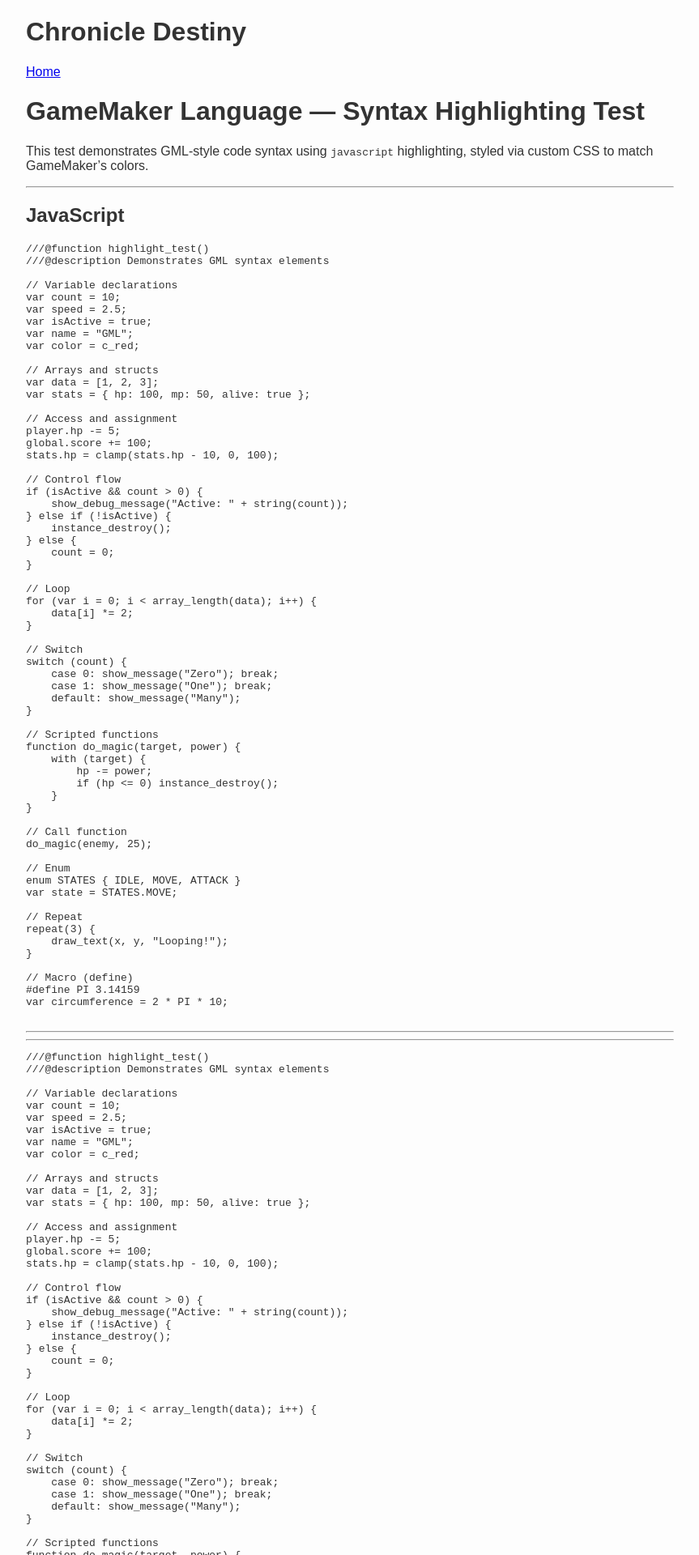
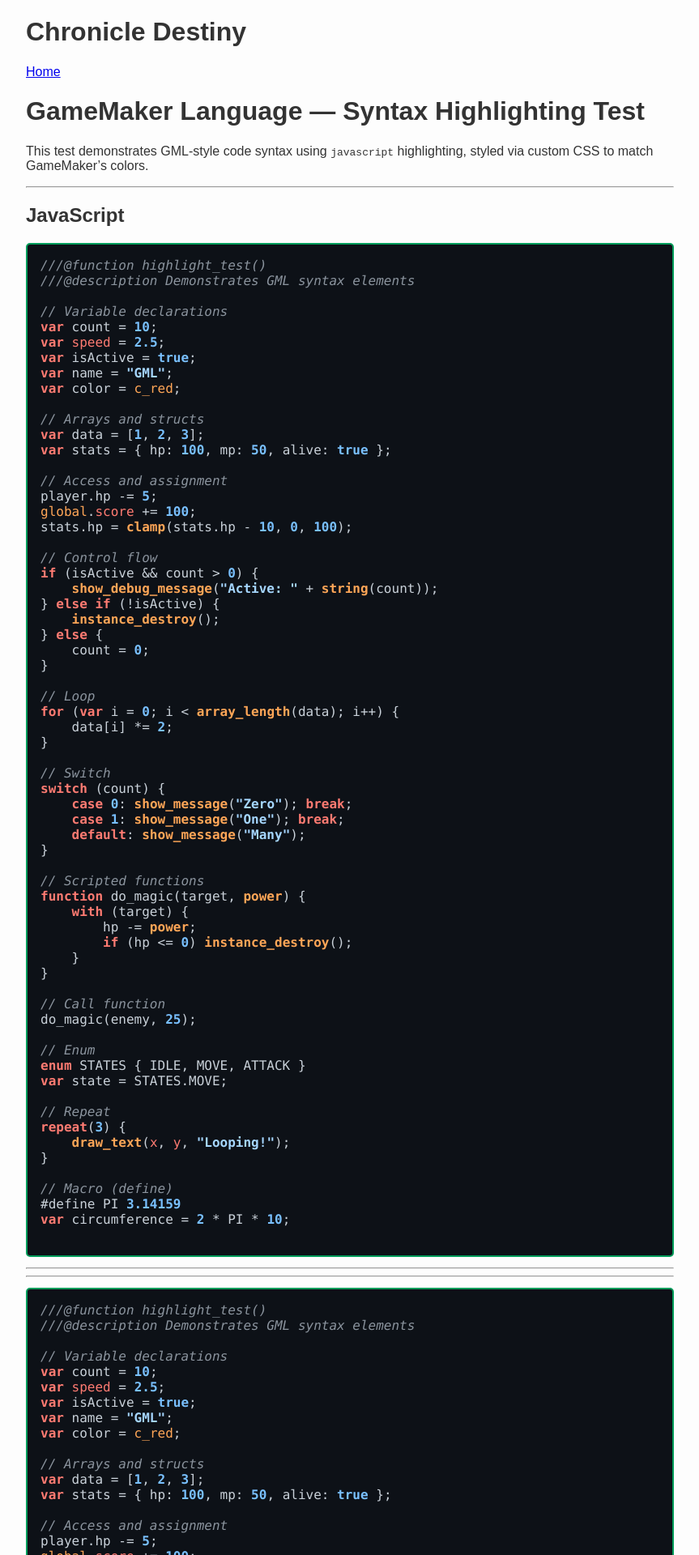
Before and after one commit to zBuLe/Chronicle-Destiny, a Jekyll site: the page built from gml.md, in a window 1280 px wide. Shown: the top 1920 px of the page at 81% size, without its empty margins (208-1071 px from the left). Built offline with Jekyll 4.4.1, drawn with Linux system fonts in a browser that asks for light colours; nearby versions of some CDN libraries; some of the changed text lies outside the part shown.

Commit message:
Remove Rouge GML lexer and integrate Highlight.js for GML syntax highlighting

```diff
--- a/_layouts/default.html
+++ b/_layouts/default.html
@@ -6,6 +6,19 @@
   <meta name="viewport" content="width=device-width, initial-scale=1.0">
   <link rel="stylesheet" href="{{ '/assets/css/style.css' | relative_url }}">
   <link rel="stylesheet" href="{{ '/assets/css/gml.css' | relative_url }}">
+
+
+<!-- Highlight.js core -->
+<link rel="stylesheet" href="https://cdnjs.cloudflare.com/ajax/libs/highlight.js/11.9.0/styles/github-dark.min.css">
+<script src="https://cdnjs.cloudflare.com/ajax/libs/highlight.js/11.9.0/highlight.min.js"></script>
+
+<!-- Load GML language -->
+<script src="https://cdnjs.cloudflare.com/ajax/libs/highlight.js/11.9.0/languages/gml.min.js"></script>
+
+<!-- Initialize -->
+<script>hljs.highlightAll();</script>
+
+
 
 </head>
 <body>
--- a/_plugins/rouge/lexers/gml.rb
+++ /dev/null
@@ -1,64 +0,0 @@
-# frozen_string_literal: true
-
-module Rouge
-  module Lexers
-    class GML < RegexLexer
-      title "GML"
-      desc "GameMaker Language"
-      tag 'gml'
-      filenames '*.gml'
-
-      def self.keywords
-        @keywords ||= Set.new %w(
-          if else for while do break continue return var function switch case default with global repeat enum
-        )
-      end
-
-      def self.builtins
-        @builtins ||= Set.new %w(
-          draw_text draw_sprite draw_sprite_ext instance_create_layer instance_destroy
-          matrix_set matrix_build matrix_build_identity
-          vertex_create_buffer vertex_begin vertex_end vertex_submit
-          vertex_position_3d vertex_normal vertex_texcoord vertex_color
-          string clamp rollover floor ceil round length
-        )
-      end
-
-      state :root do
-        rule %r/\s+/, Text::Whitespace
-
-        # Single-line comments
-        rule %r(//.*?$), Comment::Single
-
-        # Strings
-        rule %r/"/, Str::Double, :string
-
-        # Numbers
-        rule %r/\d+\.\d+/, Num::Float
-        rule %r/\d+/, Num::Integer
-
-        # Operators & punctuation
-        rule %r/[+\-*\/=<>!&|%^~]+/, Operator
-        rule %r/[()\[\]{}.,;:]/, Punctuation
-
-        # Identifiers (keywords, built-ins, names)
-        rule %r/[a-zA-Z_][\w]*/ do |m|
-          name = m[0]
-          if self.class.keywords.include? name
-            token Keyword
-          elsif self.class.builtins.include? name
-            token Name::Builtin
-          else
-            token Name
-          end
-        end
-      end
-
-      state :string do
-        rule %r/[^\\"]+/, Str::Double
-        rule %r/\\./, Str::Escape
-        rule %r/"/, Str::Double, :pop!
-      end
-    end
-  end
-end
--- a/assets/css/gml.css
+++ b/assets/css/gml.css
@@ -73,3 +73,52 @@
 .language-java .highlight .err {
   color: #FF8080;
 } /* Error / Macro */
+
+
+
+
+/* Override base styles */
+.hljs {
+  background: #222222;
+  color: #C0C0C0;
+  font-family: Consolas, monospace;
+  border: 2px solid #039D5B;
+  border-radius: 5px;
+  padding: 1em;
+}
+
+/* Highlight.js token classes */
+.hljs-keyword,
+.hljs-built_in,
+.hljs-type {
+  color: #FFB871;
+  font-weight: bold;
+}
+
+.hljs-number,
+.hljs-literal {
+  color: #FF8080;
+  font-weight: bold;
+}
+
+.hljs-string {
+  color: #FFFF00;
+  font-weight: bold;
+}
+
+.hljs-comment {
+  color: #5B995B;
+  font-style: italic;
+}
+
+.hljs-function .hljs-title {
+  color: #FF8080;
+}
+
+.hljs-variable {
+  color: #FFF899;
+}
+
+.hljs-attr {
+  color: #B2B1FF;
+}
```
Also changed, not shown: lib/rouge/lexers/gml.rb (deleted, +0 -48 lines).
